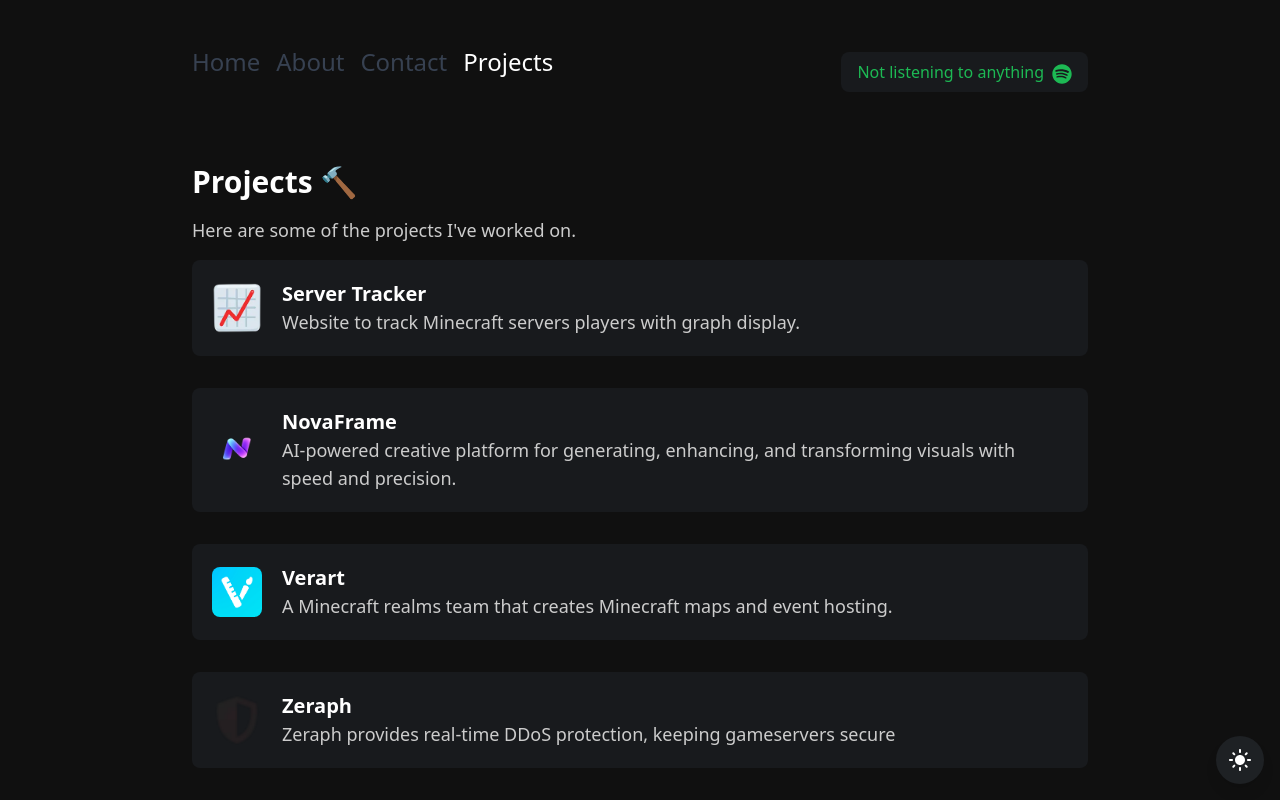
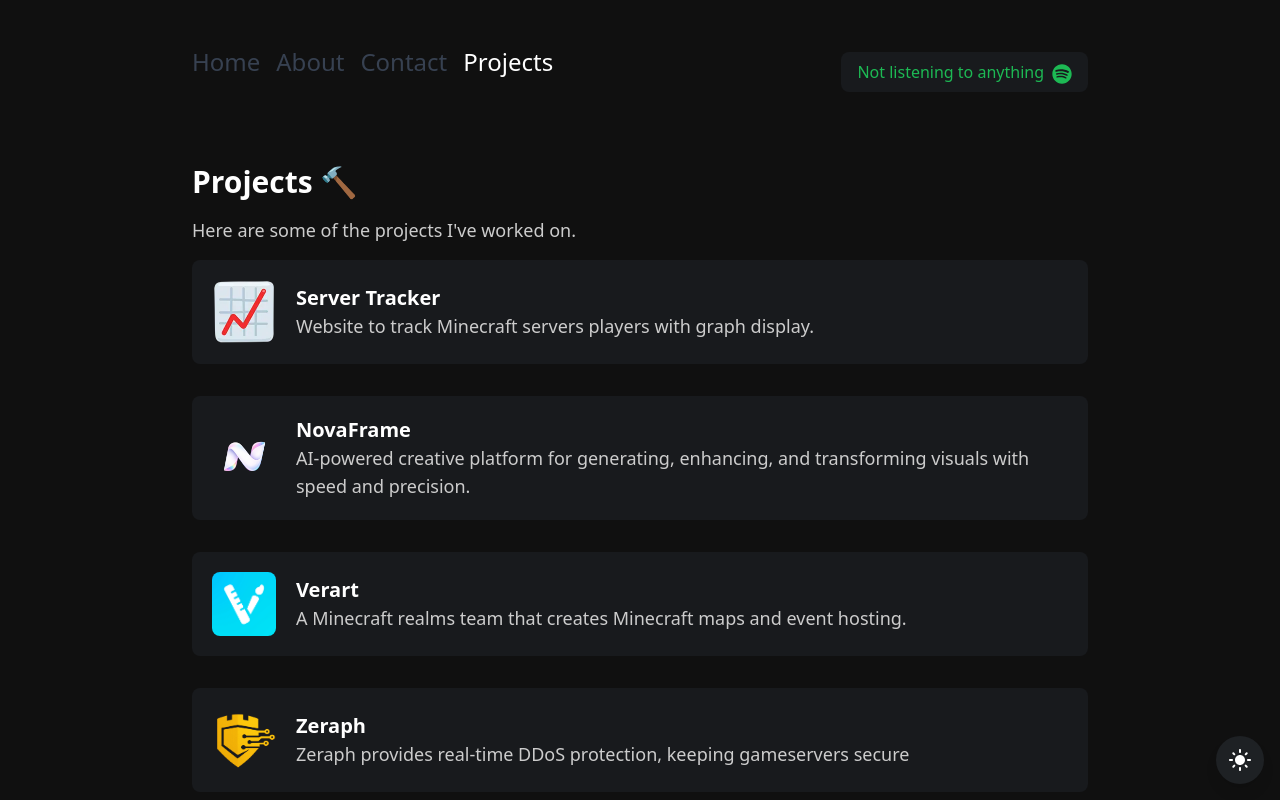
Before and after one commit to Rishon/personal-website, a Next.js app: page /projects in a window 1280 px wide. Shown: the top 800 px of the page. Built offline with nearby package versions, Linux system fonts and the light colour scheme; no server answers.

Commit message:
Update logos

```diff
--- a/src/components/labels/ProjectLabel.tsx
+++ b/src/components/labels/ProjectLabel.tsx
@@ -17,8 +17,8 @@
     <div className="bg-gray-700 bg-opacity-20 p-5 flex flex-col items-center sm:flex-row rounded-lg w-full sm:w-full sm:max-w-full max-w-xs hover:bg-opacity-30 cursor-pointer space-y-4 sm:space-y-0 sm:space-x-5">
       <Image
         src={image}
-        width={50}
-        height={50}
+        width={64}
+        height={64}
         alt={title}
         className="rounded-lg"
       />
```
Also changed, not shown: public/assets/projects/novaframe_logo.webp, public/assets/projects/zeraph_logo.webp.
